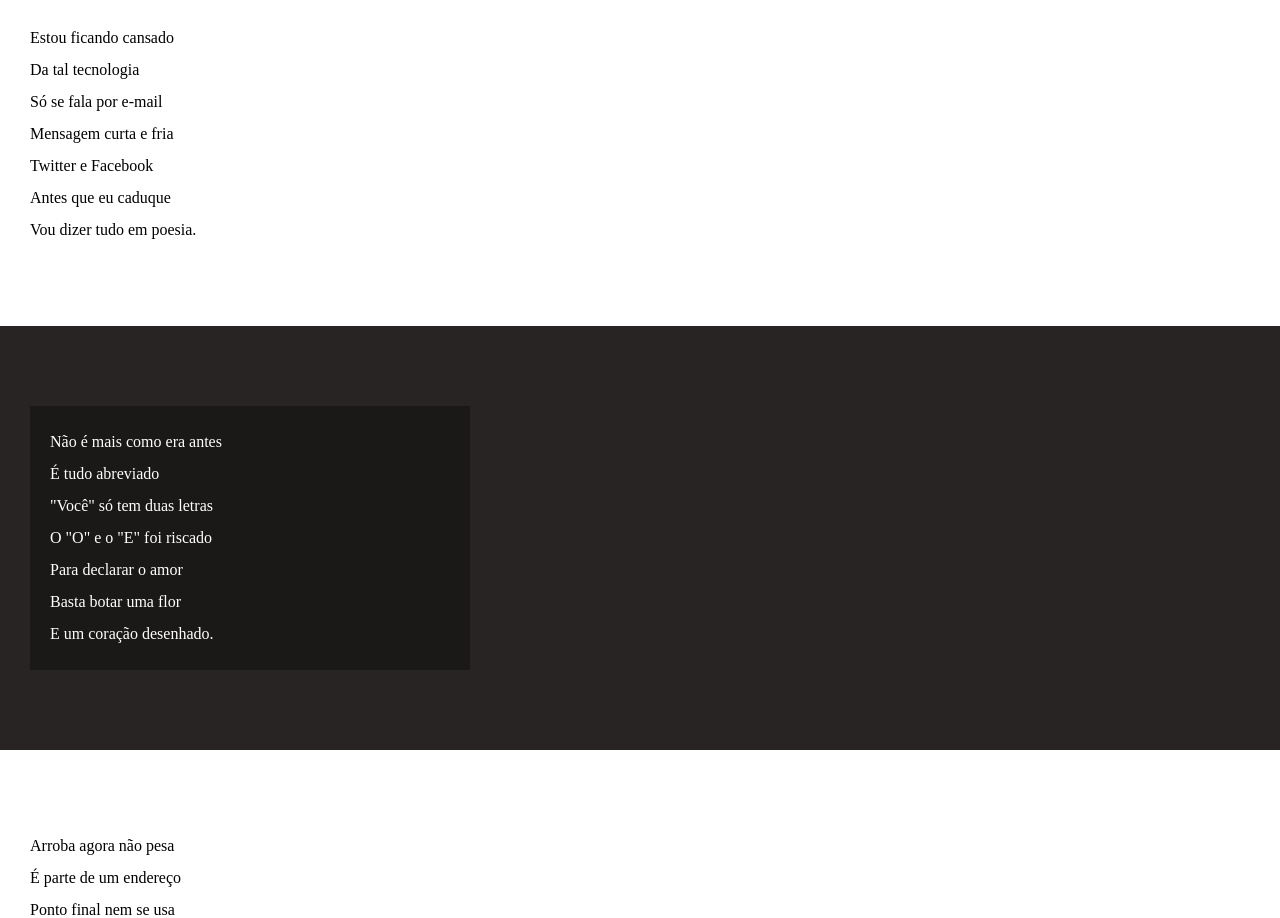
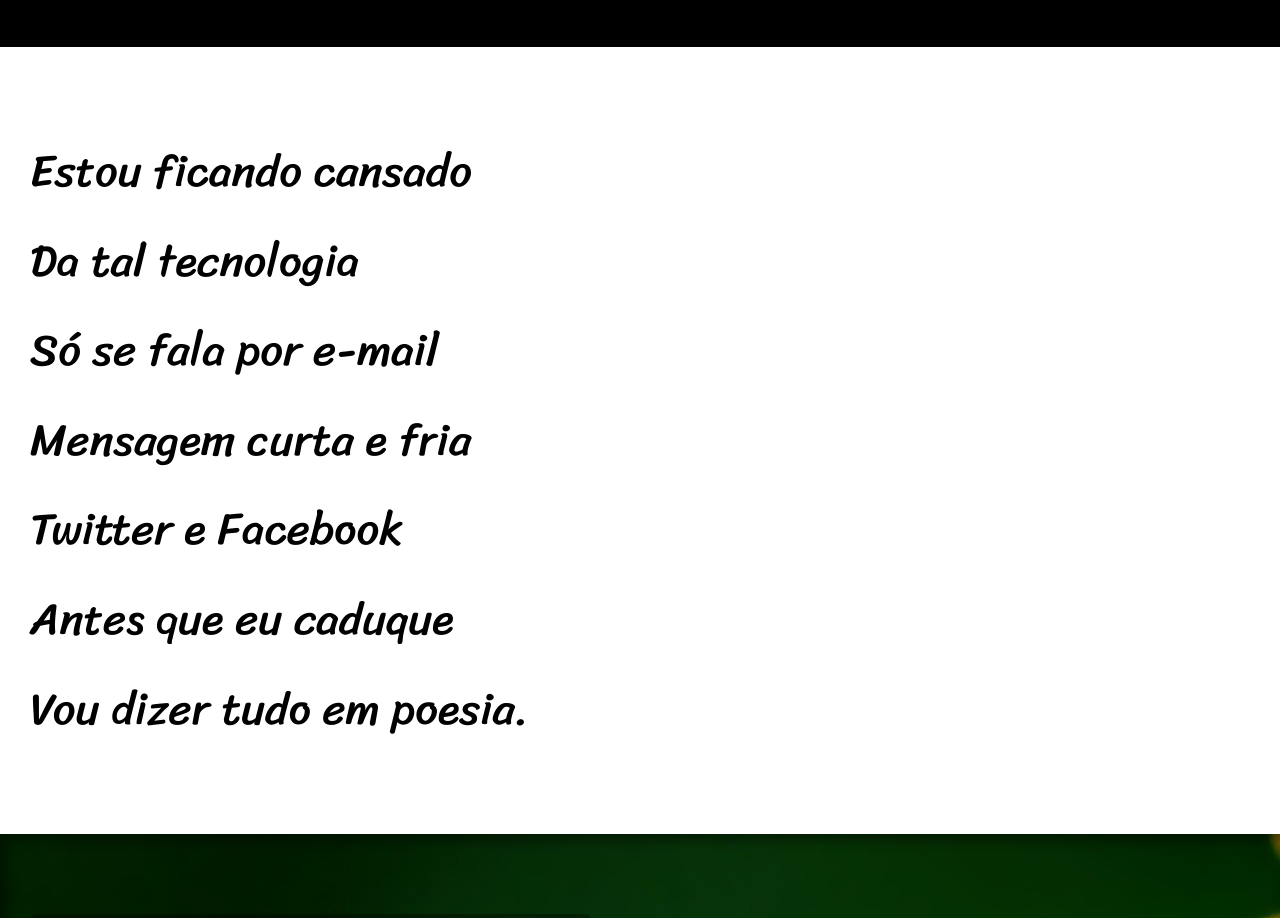
Before and after one commit to johndv023/html-css, a plain HTML site: page Exercicios/desafios/cordel moderno/index.html in a window 1280 px wide. Shown: the part 213-1131 px from the top of the page. Drawn offline with Linux system fonts and the light colour scheme.

Commit message:
att 2.0 (Final) (Cordel Moderno)
Projeto Cordel Moderno
Versao: 2.0
Versao final (Site Pronto)

```diff
--- a/Exercicios/desafios/cordel moderno/estilos/style.css
+++ b/Exercicios/desafios/cordel moderno/estilos/style.css
@@ -1,5 +1,15 @@
 @charset "UTF-8";
 
+@import url('https://fonts.googleapis.com/css2?family=Passion+One:wght@400;700;900&display=swap');
+
+@import url('https://fonts.googleapis.com/css2?family=Sriracha&display=swap');
+
+/*FONTES*/
+:root{
+    --fonte01: Verdana, Geneva, Tahoma, sans-serif;
+    --fonte02: 'Passion One', cursive;
+    --fonte03: 'Sriracha', cursive;
+}
 
 /*TUDO*/
 
@@ -11,6 +21,7 @@
 html, body{
     min-height: 100vh;
     background-color: gray;
+    font-family: var(--fonte01);
 }
 
 a{
@@ -34,6 +45,8 @@ header{
 header > h1{
     padding-top: 50px;
     font-variant: small-caps;
+    font-family: var(--fonte02);
+    font-size: 10vw;
 }
 
 header > p{
@@ -46,6 +59,8 @@ section{
     padding: 10vh 0vh 10vh 0vh;
     line-height: 2em;
     padding-left: 30px;
+    font-family: var(--fonte03);
+    font-size: 3.5vw;
 }
 
 section.normal{
@@ -54,14 +69,27 @@ section.normal{
 }
 
 section.imagem{
-    background-color: rgb(41, 36, 36);
+    background-color: rgb(0, 0, 0);
+    background-size: cover;
     color: white;
+    box-shadow: inset 6px 6px 13px rgba(0, 0, 0, 0.452);
+}
+
+section.imagem#img01{
+    background: url(../imagens/background001.jpg) center center no-repeat fixed;
+}
+
+section.imagem#img02{
+    background: url(../imagens/background002.jpg) center center no-repeat fixed;
 }
 
 section.imagem > p{
     background-color: rgba(0, 0, 0, 0.336);
-    max-width: 400px;
+    display: inline-block;
     padding: 20px;
+    text-shadow: 2px 2px 2px black;
+    border-radius: 6px;
+
 }
 
 /*RODAPE*/
--- a/Exercicios/desafios/cordel moderno/index.html
+++ b/Exercicios/desafios/cordel moderno/index.html
@@ -27,7 +27,7 @@
             </p>
         </section>
 
-        <section class="imagem">
+        <section class="imagem" id="img01">
             <p>
                 Não é mais como era antes <br>
                 É tudo abreviado <br>
@@ -63,7 +63,7 @@
         </section>
 
 
-        <section class="imagem">
+        <section class="imagem" id="img02">
             <p>
                 Tenho saudade das cartas <br>
                 Escritas com a própria mão <br>
```
Also changed, not shown: Exercicios/desafios/cordel moderno/fonts/Passion_One/OFL.txt (added), Exercicios/desafios/cordel moderno/fonts/Passion_One/PassionOne-Black.ttf (added), Exercicios/desafios/cordel moderno/fonts/Passion_One/PassionOne-Bold.ttf (added), Exercicios/desafios/cordel moderno/fonts/Passion_One/PassionOne-Regular.ttf (added), 1 other file.
